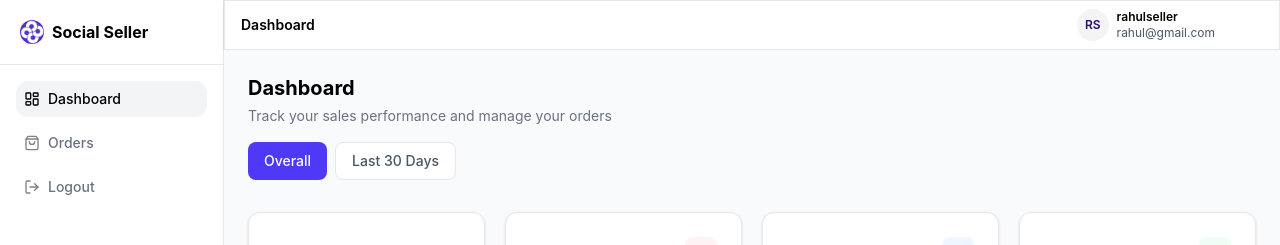
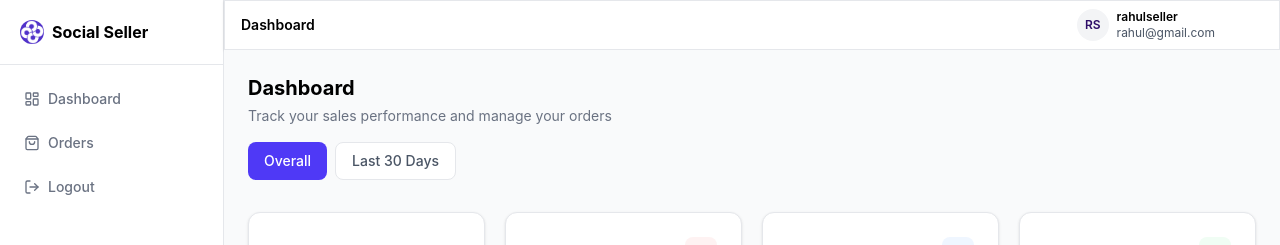
Before and after one commit to kajolsinghme/SocialSeller, a React (Vite) app in the folder frontend/: page / in a window 1280 px wide. Shown: the top 245 px of the page. Built offline with nearby package versions, Linux system fonts and the light colour scheme.

Commit message:
feat: add search functionality to OrdersTable and improve Sidebar button styles

```diff
--- a/frontend/src/components/OrdersTable.jsx
+++ b/frontend/src/components/OrdersTable.jsx
@@ -1,5 +1,5 @@
 import { SearchIcon } from "lucide-react";
-import { useEffect, useState } from "react";
+import { useEffect, useState, useMemo } from "react";
 
 const fakeOrders = [
   {
@@ -47,6 +47,7 @@ const fakeOrders = [
 const OrdersTable = () => {
   const [orders, setOrders] = useState([]);
   const [loading, setLoading] = useState(true);
+  const [search, setSearch] = useState("");
 
   useEffect(() => {
     setLoading(true);
@@ -58,26 +59,39 @@ const OrdersTable = () => {
     return () => clearTimeout(timer);
   }, []);
 
+  const query = search.trim().toLowerCase();
+  const filteredOrders = useMemo(() => {
+    return orders.filter(
+      (order) =>
+        order.customerName.toLowerCase().includes(query) ||
+        order.product.toLowerCase().includes(query),
+    );
+  }, [orders, search]);
+
   return (
     <div className="bg-white border border-gray-200 rounded-xl shadow-sm">
       <div className="flex justify-between p-6">
         <div>
           <h1 className="font-semibold">Recent Orders</h1>
-          <p className="text-gray-600 text-xs">5 total orders</p>
+          <p className="text-gray-600 text-xs">{orders.length} total orders</p>
         </div>
         <div className="flex justify-start items-center gap-2 bg-gray-100 rounded-xl pl-3">
           <SearchIcon size={16} color="gray" />
           <input
             className=" placeholder:text-sm w-72 outline-none"
             type="text"
+            value={search}
+            onChange={(e) => setSearch(e.target.value)}
             placeholder="Search orders..."
           />
         </div>
       </div>
       <div>
         {loading && <p className="p-6">Loading...</p>}
-        {!loading && orders.length === 0 && <p className="p-6">No orders</p>}
-        {!loading && orders.length > 0 && (
+        {!loading && filteredOrders.length === 0 && (
+          <p className="p-6">No orders</p>
+        )}
+        {!loading && filteredOrders.length > 0 && (
           <table className="w-full">
             <thead>
               <tr className="text-left bg-gray-50 border border-gray-200">
@@ -100,7 +114,7 @@ const OrdersTable = () => {
             </thead>
 
             <tbody>
-              {orders.map((order) => (
+              {filteredOrders.map((order) => (
                 <tr key={order.id} className="border border-gray-200">
                   <td className="px-6 py-4 text-sm">{order.customerName}</td>
                   <td className="px-6 py-4 text-gray-500 text-sm">
--- a/frontend/src/components/Sidebar.jsx
+++ b/frontend/src/components/Sidebar.jsx
@@ -4,28 +4,39 @@ const Sidebar = () => {
   return (
     <div className="bg-white flex flex-col border-r border-gray-200 w-56 min-h-screen">
       <div className="p-5 flex  gap-2 items-center border-b border-gray-200">
-        <img src="./social_seller_logo.png" alt="" className="w-6 h-6 rounded-full" />
+        <img
+          src="./social_seller_logo.png"
+          alt=""
+          className="w-6 h-6 rounded-full"
+        />
         <h1 className="text-md font-bold">Social Seller</h1>
       </div>
 
       <div className="flex-1 p-4">
         <ul className="space-y-2">
           <li>
-            <button className="flex items-center gap-2 px-2 py-2 font-medium rounded-xl w-full bg-gray-100 text-sm">
-              <LayoutDashboard size={16} /> Dashboard
+            <button className="group flex items-center gap-2 px-2 py-2 font-medium text-gray-500 rounded-xl w-full text-sm hover:bg-gray-100 hover:text-black cursor-pointer">
+              <LayoutDashboard
+                size={16}
+                className="text-gray-500 group-hover:text-black"
+              />{" "}
+              Dashboard
             </button>
           </li>
           <li>
-            <button className="flex items-center gap-2 px-2 py-2 font-medium rounded-xl w-full text-gray-500 text-sm">
-              <ShoppingBag color="gray" size={16} /> Orders
+            <button className="group flex items-center gap-2 px-2 py-2 font-medium rounded-xl w-full text-gray-500 text-sm hover:bg-gray-100 hover:text-black cursor-pointer">
+              <ShoppingBag
+                className="text-gray-500 group-hover:text-black"
+                size={16}
+              />{" "}
+              Orders
             </button>
           </li>
           <li>
-            <button className="flex items-center gap-2 px-2 py-2 font-medium rounded-xl text-gray-500 w-full text-sm">
+            <button className="flex items-center gap-2 px-2 py-2 font-medium rounded-xl text-gray-500 w-full text-sm hover:bg-gray-100 hover:text-black cursor-pointer">
               <LogOut
+                className="text-gray-500 group-hover:text-black"
                 size={16}
-                color="gray
-            "
               />{" "}
               Logout
             </button>
```
